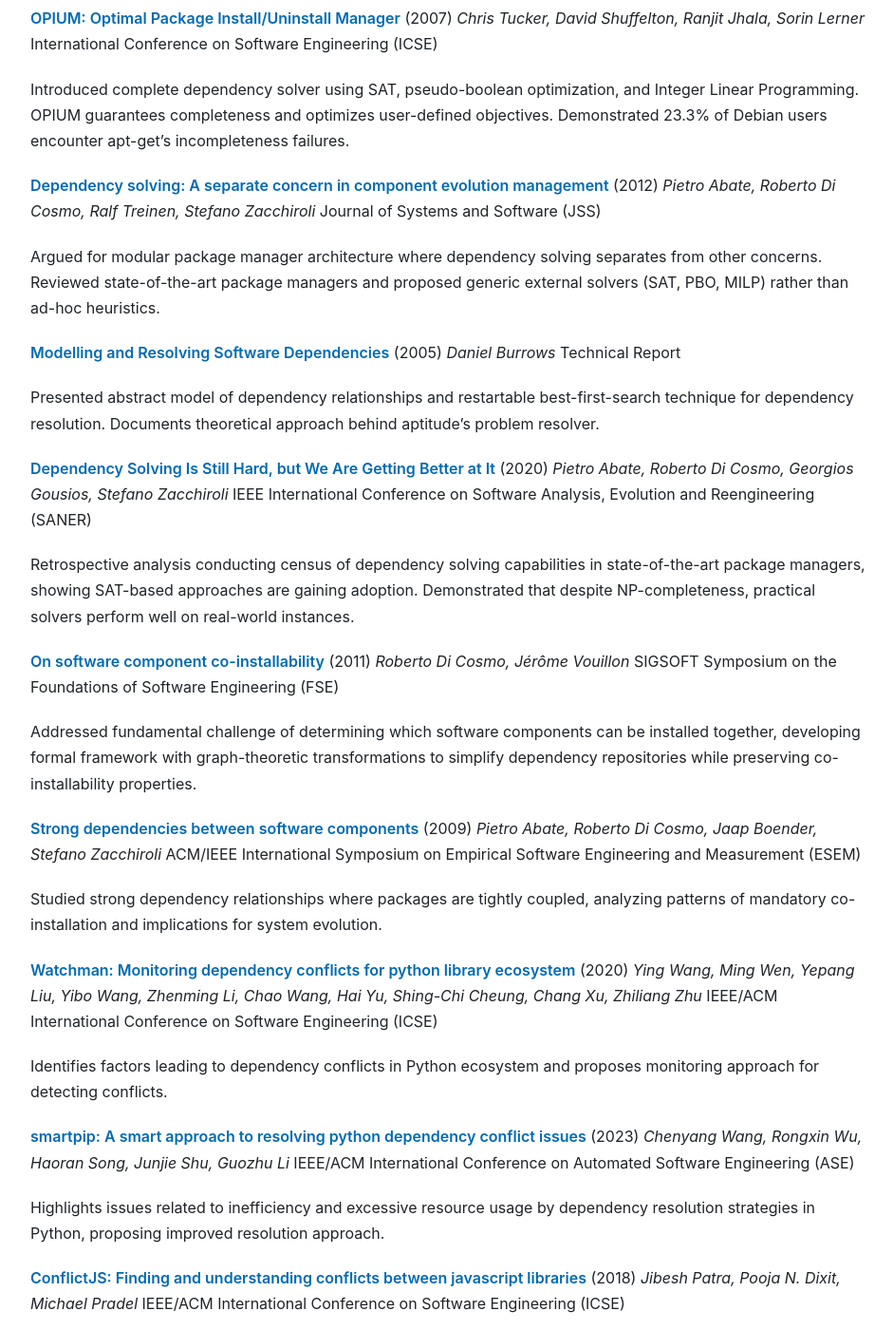
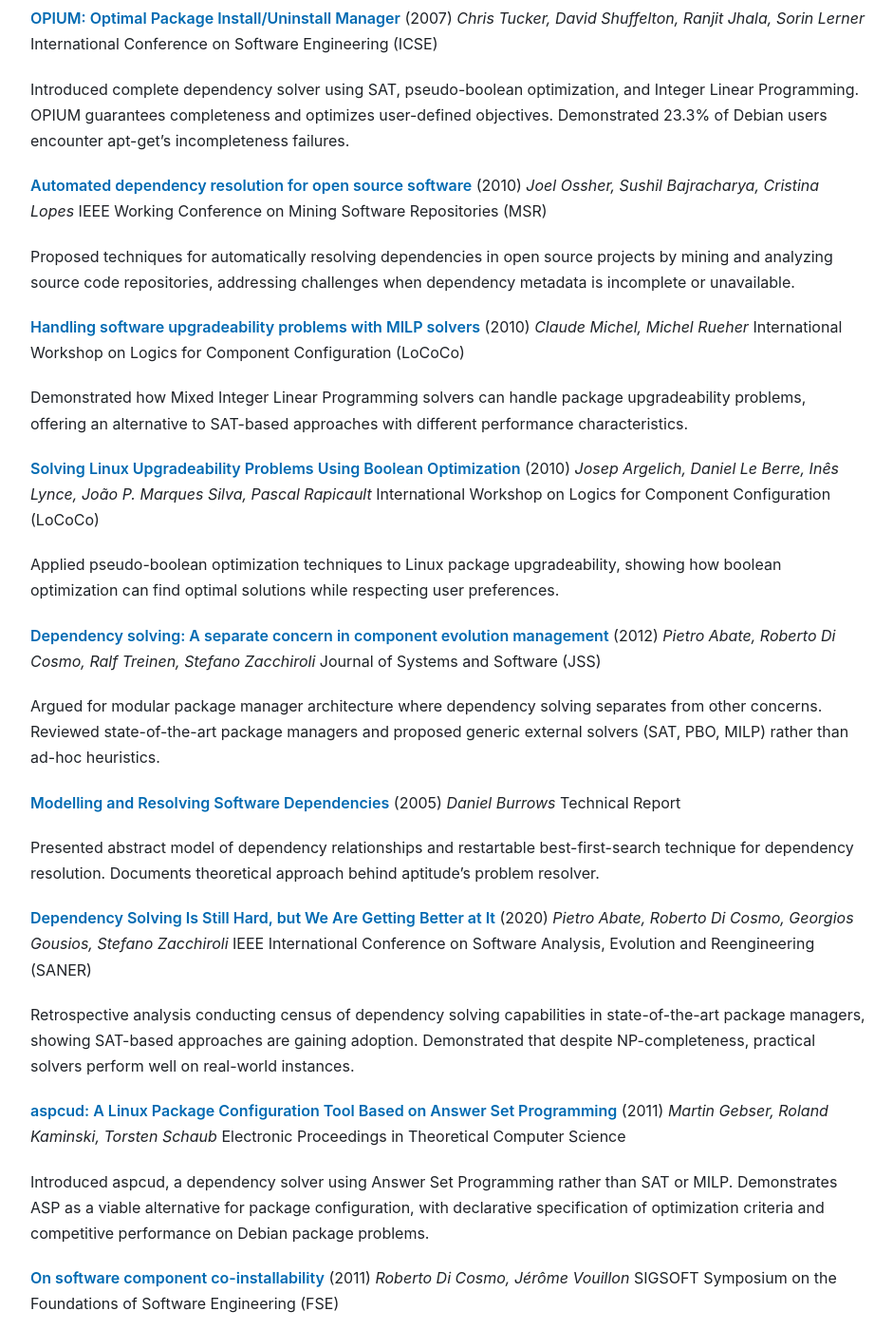
Before and after one commit to andrew/nesbitt.io, a Jekyll site: the page built from _posts/2025-11-13-package-management-papers.md, in a window 1280 px wide and 1400 px high, scrolled down 3478 px. Shown: the whole window at 95% size, without its empty margins (168-1109 px from the left). Built offline with Jekyll 4.4.1, drawn with Linux system fonts in a browser that asks for light colours; some of the changed text lies outside the part shown.

Commit message:
Add additional academic papers on dependency resolution and package management

```diff
--- a/_posts/2025-11-13-package-management-papers.md
+++ b/_posts/2025-11-13-package-management-papers.md
@@ -127,6 +127,24 @@
 
 Introduced complete dependency solver using SAT, pseudo-boolean optimization, and Integer Linear Programming. OPIUM guarantees completeness and optimizes user-defined objectives. Demonstrated 23.3% of Debian users encounter apt-get's incompleteness failures.
 
+**[Automated dependency resolution for open source software](https://ieeexplore.ieee.org/document/5463346)** (2010)
+*Joel Ossher, Sushil Bajracharya, Cristina Lopes*
+IEEE Working Conference on Mining Software Repositories (MSR)
+
+Proposed techniques for automatically resolving dependencies in open source projects by mining and analyzing source code repositories, addressing challenges when dependency metadata is incomplete or unavailable.
+
+**[Handling software upgradeability problems with MILP solvers](https://doi.org/10.4204/EPTCS.29.1)** (2010)
+*Claude Michel, Michel Rueher*
+International Workshop on Logics for Component Configuration (LoCoCo)
+
+Demonstrated how Mixed Integer Linear Programming solvers can handle package upgradeability problems, offering an alternative to SAT-based approaches with different performance characteristics.
+
+**[Solving Linux Upgradeability Problems Using Boolean Optimization](https://doi.org/10.4204/EPTCS.29.2)** (2010)
+*Josep Argelich, Daniel Le Berre, Inês Lynce, João P. Marques Silva, Pascal Rapicault*
+International Workshop on Logics for Component Configuration (LoCoCo)
+
+Applied pseudo-boolean optimization techniques to Linux package upgradeability, showing how boolean optimization can find optimal solutions while respecting user preferences.
+
 **[Dependency solving: A separate concern in component evolution management](https://www.sciencedirect.com/science/article/pii/S0164121212000532)** (2012)
 *Pietro Abate, Roberto Di Cosmo, Ralf Treinen, Stefano Zacchiroli*
 Journal of Systems and Software (JSS)
@@ -144,6 +162,12 @@
 IEEE International Conference on Software Analysis, Evolution and Reengineering (SANER)
 
 Retrospective analysis conducting census of dependency solving capabilities in state-of-the-art package managers, showing SAT-based approaches are gaining adoption. Demonstrated that despite NP-completeness, practical solvers perform well on real-world instances.
+
+**[aspcud: A Linux Package Configuration Tool Based on Answer Set Programming](https://doi.org/10.4204/EPTCS.65.2)** (2011)
+*Martin Gebser, Roland Kaminski, Torsten Schaub*
+Electronic Proceedings in Theoretical Computer Science
+
+Introduced aspcud, a dependency solver using Answer Set Programming rather than SAT or MILP. Demonstrates ASP as a viable alternative for package configuration, with declarative specification of optimization criteria and competitive performance on Debian package problems.
 
 **[On software component co-installability](https://dl.acm.org/doi/10.1145/2025113.2025149)** (2011)
 *Roberto Di Cosmo, Jérôme Vouillon*
@@ -174,6 +198,12 @@
 IEEE/ACM International Conference on Software Engineering (ICSE)
 
 Analyzes dependency conflicts in JavaScript arising from namespace collisions, proposing detection and understanding mechanisms.
+
+**[Could I Have a Stack Trace to Examine the Dependency Conflict Issue?](https://doi.org/10.1109/ICSE.2019.00068)** (2019)
+*Ying Wang, Ming Wen, Rongxin Wu, Zhenwei Liu, Shin Hwei Tan, Zhiliang Zhu, Hai Yu, Shing-Chi Cheung*
+IEEE/ACM International Conference on Software Engineering (ICSE)
+
+Proposes approach to help developers diagnose dependency conflicts in Java/Maven by generating stack traces that reveal how conflicts manifest at runtime, making abstract version incompatibilities concrete and actionable.
 
 **[Hero: On the chaos when path meets modules](https://dl.acm.org/doi/10.1109/ICSE43902.2021.00022)** (2021)
 *Ying Wang, Liang Qiao, Chang Xu, Yepang Liu, Shing-Chi Cheung, Na Meng, Hai Yu, Zhiliang Zhu*
@@ -796,6 +826,18 @@
 
 Research on library usage, updates, and composition analysis tools.
 
+**[Software ecosystem call graph for dependency management](https://doi.org/10.1145/3183399.3183417)** (2018)
+*Joseph Hejderup, Arie van Deursen, Georgios Gousios*
+IEEE/ACM International Conference on Software Engineering: New Ideas and Emerging Results (ICSE-NIER)
+
+Proposes moving beyond package-level dependency analysis to call-graph level, enabling finer-grained understanding of which functions are actually used from dependencies.
+
+**[Präzi: From Package-based to Call-based Dependency Networks](https://arxiv.org/abs/2101.09563)** (2021)
+*Joseph Hejderup, Moritz Beller, Konstantinos Triantafyllou, Georgios Gousios*
+arXiv preprint
+
+Extends call-graph dependency analysis with Präzi, constructing fine-grained dependency networks at the function level rather than package level. Enables more precise vulnerability impact analysis and identifies unused transitive dependencies.
+
 **[Towards Understanding Third-Party Library Dependency in C/C++ Ecosystem](https://dl.acm.org/doi/10.1145/3551349.3556898)** (2022)
 *Wei Tang, Zhengzi Xu, Chengwei Liu, Jiahui Wu, Shouguo Yang, Yi Li, Ping Luo, Yang Liu*
 IEEE/ACM International Conference on Automated Software Engineering (ASE)
```
Also changed, not shown: _data/stats.json (+5 -5 lines).
